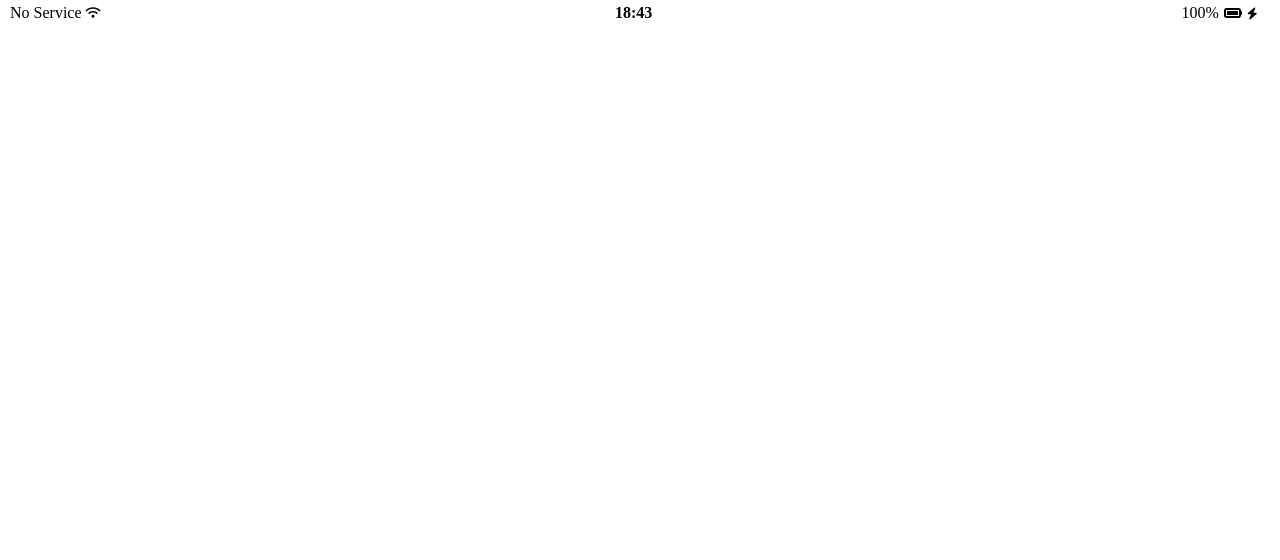
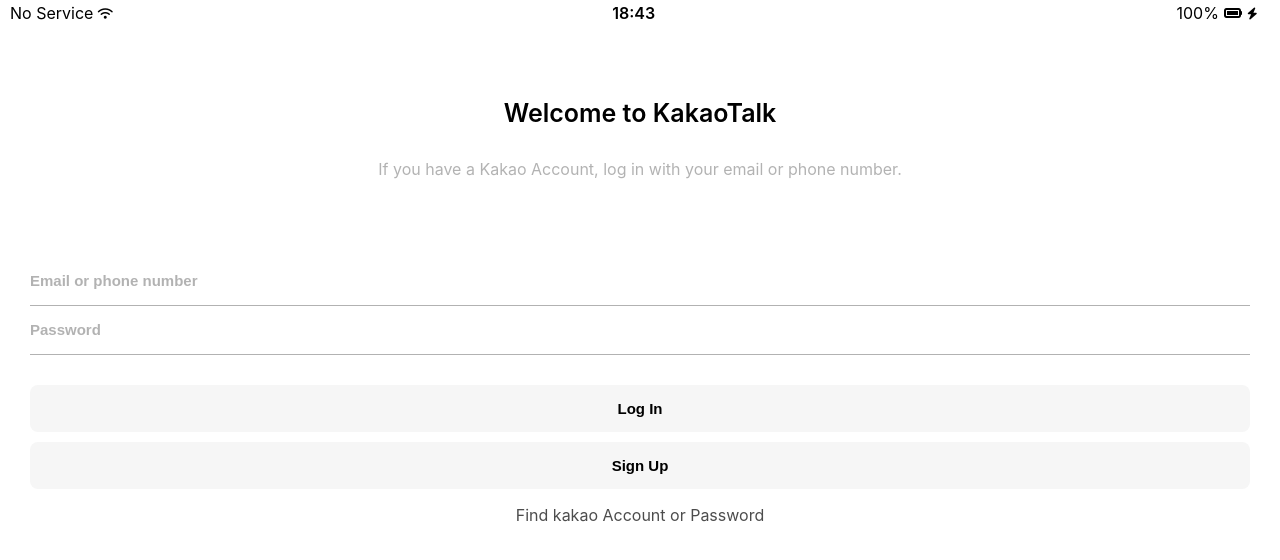
Before and after one commit to rokdam-developer/kakao-clone-practice, a plain HTML site: page index.html in a window 1280 px wide. Drawn offline with Linux system fonts and the light colour scheme.

Commit message:
welcome screen end

```diff
--- /dev/null
+++ b/css/screen/welcome.css
@@ -0,0 +1,75 @@
+.welcome{
+    display: flex;
+    flex-direction: column;
+    margin: 80px auto;
+    width: 55%;
+    align-items: center;
+
+}
+
+.welcome-title{
+    display:flex;
+    justify-content: center;
+    margin-bottom: 35px;
+    font-weight: 600;
+    font-size: 25px;
+}
+
+.welcome-text{
+    color: rgba(0,0,0,.3);
+    display: block;
+}
+
+.login-form{
+    display: flex;
+    flex-direction: column;
+    margin: 0 30px;
+
+}
+
+.login-id,
+.login-pass{
+    padding: 15px 0;
+    border:none;
+    border-bottom: 1px solid rgba(0,0,0,.3);
+    outline: none;
+    font-size: 16px;
+    font-weight: 600;
+    transition: border-bottom 0.1s ease-in-out;
+}
+
+.login-id:focus,
+.login-pass:focus{
+    border-bottom: 1px solid var(--yellow);
+}
+
+.login-id::placeholder,
+.login-pass::placeholder{
+    font-size: 15px;
+    color: rgba(0,0,0,.3);
+}
+
+.login-pass{
+    margin-bottom: 30px;
+}
+
+.login-btn{
+    margin-bottom: 10px;
+    padding: 15px 0;
+    border-radius: 8px;
+    border:none;
+    outline: none;
+    font-weight: 600;
+    font-size: 15px;
+    background-color: #F6F6F6;
+    transition: border-bottom 0.1s ease-in-out;
+}
+
+.login-btn:focus{
+    background-color: var(--yellow);
+}
+
+.login-form a{
+    text-align: center;
+    margin-top: 8px;
+}
--- /dev/null
+++ b/css/style.css
@@ -0,0 +1,22 @@
+@import "./reset.css";
+
+/* Component */
+@import "./component/status-bar.css";
+
+/* Screen */
+@import "./screen/welcome.css";
+
+
+:root {
+    --yellow: #FAE100;
+    --grey:rgba(0,0,0,.5);
+}
+
+body{
+    font-family: -apple-system, BlinkMacSystemFont, 'Segoe UI', Roboto, Oxygen, Ubuntu, Cantarell, 'Open Sans', 'Helvetica Neue', sans-serif;
+}
+
+a{
+    text-decoration: none;
+    color: rgba(0,0,0,.7);
+}
--- a/index.html
+++ b/index.html
@@ -5,7 +5,7 @@
         <meta charset="UTF-8">
         <meta name="viewport" content="width=device-width, initial-scale=1.0">
         <title>Kakao | Welcome</title>
-        <link rel="stylesheet" href="style.css">
+        <link rel="stylesheet" href="css/style.css">
     </head>
 
     <body>
@@ -24,6 +24,19 @@
             </div>
         </section>
 
+        <section class="welcome">
+            <h1 class="welcome-title">Welcome to KakaoTalk</h1>
+            <p class="welcome-text">If you have a Kakao Account, log in with your email or phone number.</p>
+        </section>
+
+        <form class="login-form" action="friends.html" class="login-form" method="GET">
+            <input class="login-id" type="text" name="username" placeholder="Email or phone number">
+            <input class="login-pass" type="password" name="password" placeholder="Password">
+            <input class="login-btn" type="submit" value="Log In">
+            <input class="login-btn" type="submit" value="Sign Up">
+            <a href="#">Find kakao Account or Password</a>
+        </form>
+
         <script src="https://kit.fontawesome.com/518fc0e686.js" crossorigin="anonymous"></script>
     </body>
 
--- a/style.css
+++ /dev/null
@@ -1,2 +0,0 @@
-@import "reset.css";
-@import "status-bar.css";
```
Also changed, not shown: css/component/status-bar.css (renamed from status-bar.css), css/reset.css (renamed from reset.css).
